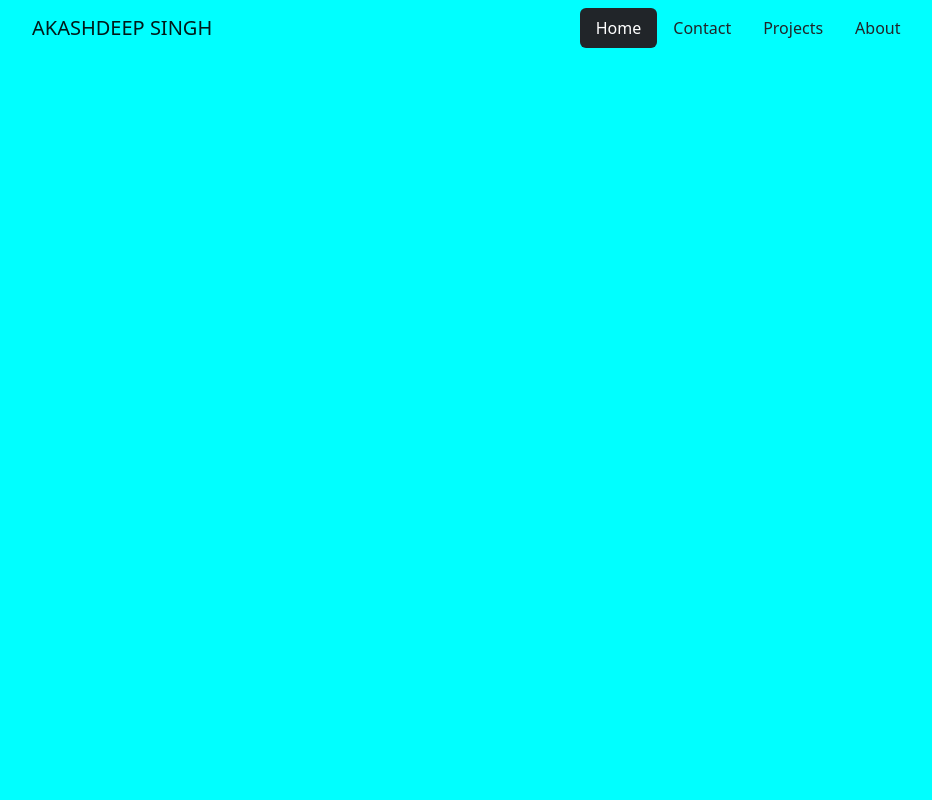
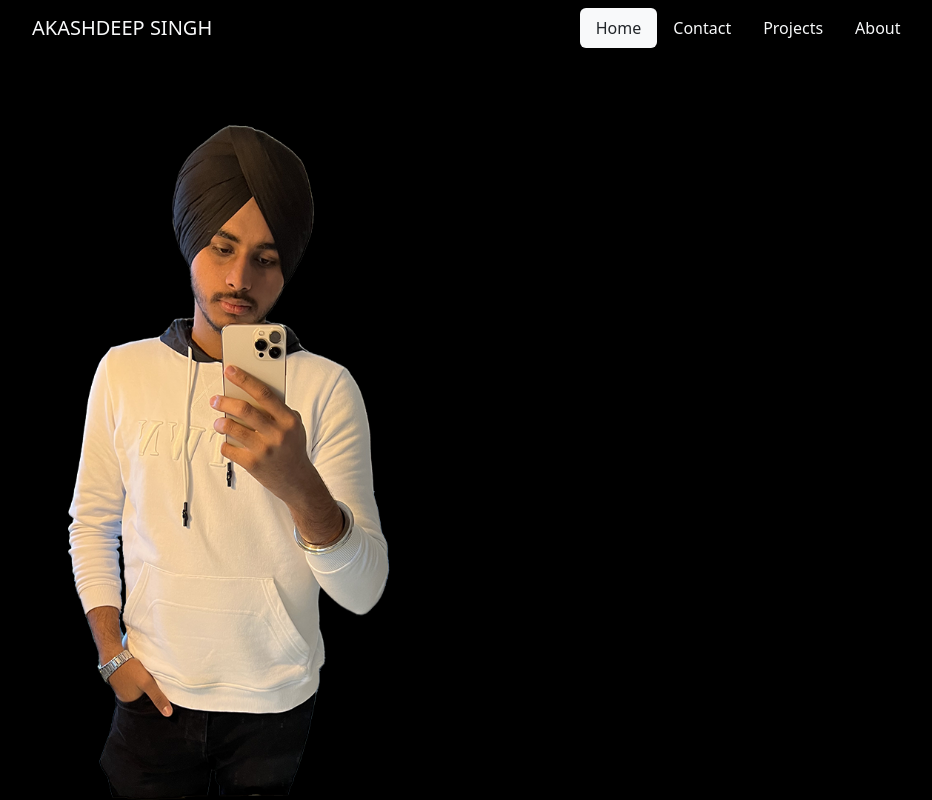
Before and after one commit to KakashiHatake27/Akashdeep, a plain HTML site: page index.html in a window 1280 px wide. Shown: the whole page, without its empty margins (0-932 px from the left). Drawn offline with nearby package versions, Linux system fonts and the light colour scheme.

Commit message:
Added background image and made it dark

```diff
--- a/index.html
+++ b/index.html
@@ -13,24 +13,24 @@
   <div class="Face">
     <nav class="navbar navbar-expand-lg bg-light ">
         <div class="container-fluid">
-          <a class="navbar-brand" href="#">AKASHDEEP SINGH</a>
-          <button class="navbar-toggler" type="button" data-bs-toggle="collapse" data-bs-target="#navbarNav" aria-controls="navbarNav" aria-expanded="false" aria-label="Toggle navigation">
+          <a class="navbar-brand text-light" href="#">AKASHDEEP SINGH</a>
+          <button class="navbar-toggler bg-light" type="button" data-bs-toggle="collapse" data-bs-target="#navbarNav" aria-controls="navbarNav" aria-expanded="false" aria-label="Toggle navigation">
             <span class="navbar-toggler-icon"></span>
           </button>
 
-          <div class="collapse navbar-collapse  justify-content-center" id="navbarNav">
+          <div class="collapse navbar-collapse justify-content-center" id="navbarNav">
             <ul class="nav nav-pills nav-fill">
                 <li class="nav-item">
-                  <a class="nav-link active bg-dark" aria-current="page" href="#">Home</a>
+                  <a class="nav-link active bg-light text-dark" aria-current="page" href="#">Home</a>
                 </li>
                 <li class="nav-item">
-                  <a class="nav-link text-dark" href="#">Contact</a>
+                  <a class="nav-link text-light" href="#">Contact</a>
                 </li>
                 <li class="nav-item">
-                  <a class="nav-link text-dark" href="#">Projects</a>
+                  <a class="nav-link text-light" href="#">Projects</a>
                 </li>
                 <li class="nav-item">
-                  <a class="nav-link text-dark">About</a>
+                  <a class="nav-link text-light" href="#">About</a>
                 </li>
               </ul>
           </div>
--- a/style.css
+++ b/style.css
@@ -8,5 +8,8 @@
 
 .Face{
     background-color: aqua;
+    background-image: url('img/Cover-main.png');
+    background-repeat: no-repeat;
+    background-size: cover;
     height:100vh;
 }
```
Also changed, not shown: img/Cover-left.png (added), img/Cover-main.png (added), img/Cover.png (added), 2 other files.
